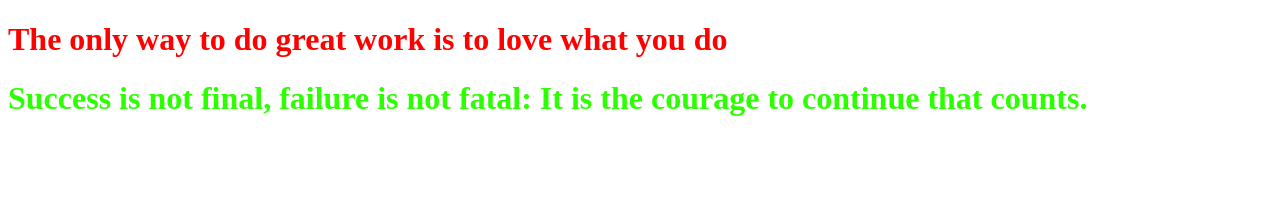
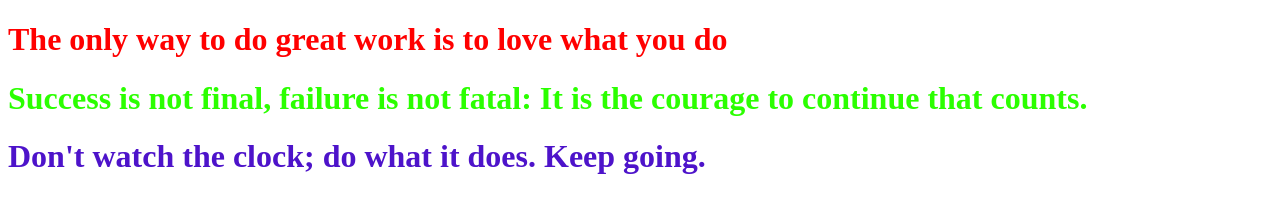
Before and after one commit to balajigundluru/Test, a plain HTML site: page index.html in a window 1280 px wide. Drawn offline with Linux system fonts and the light colour scheme.

Commit message:
third commit

```diff
--- a/index.html
+++ b/index.html
@@ -11,6 +11,7 @@
 <body>
     <h1 id="test1">The only way to do great work is to love what you do</h1>
     <h1 id="test2">Success is not final, failure is not fatal: It is the courage to continue that counts.</h1>
+    <h1 id="test3">Don't watch the clock; do what it does. Keep going.</h1>
 </body>
 
 </html>
--- a/style.css
+++ b/style.css
@@ -4,3 +4,6 @@
 #test2{
     color:rgb(43, 255, 0)
 }
+#test3{
+    color:rgb(77, 19, 202)
+}
```
